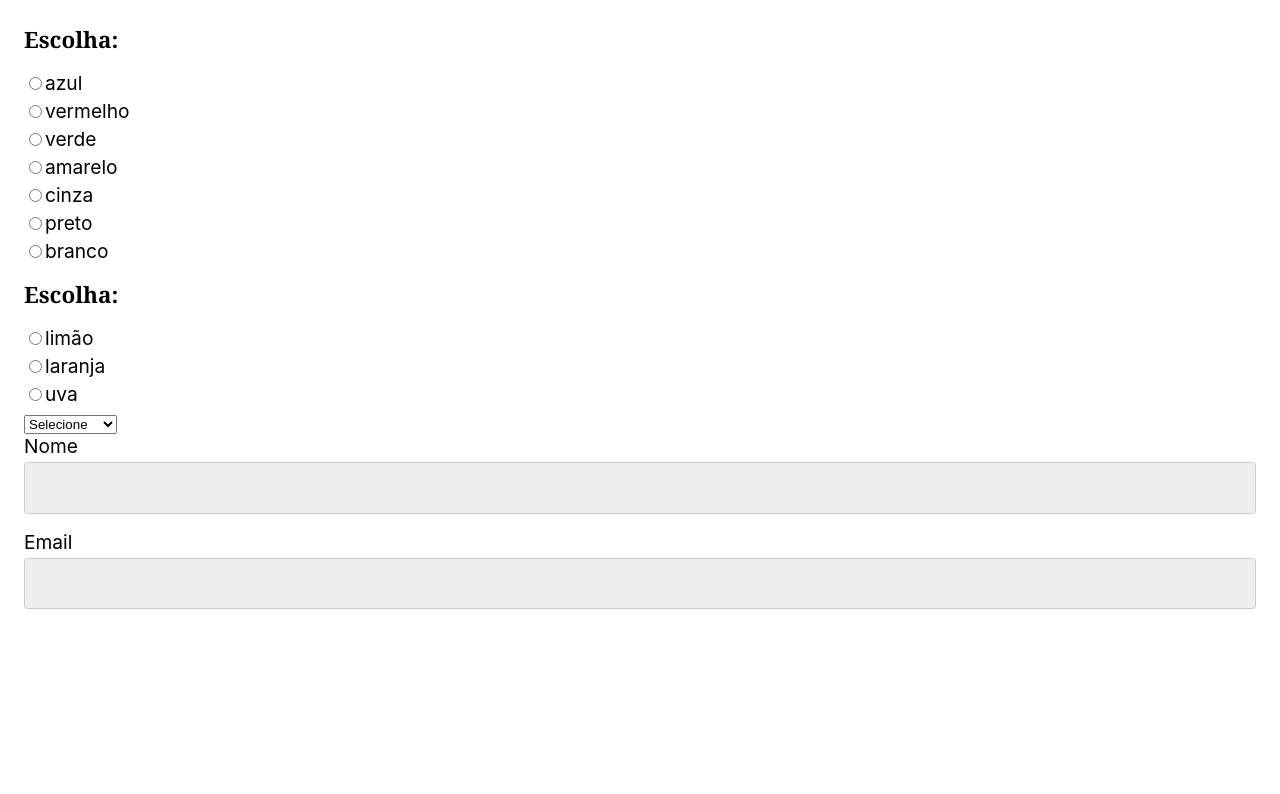
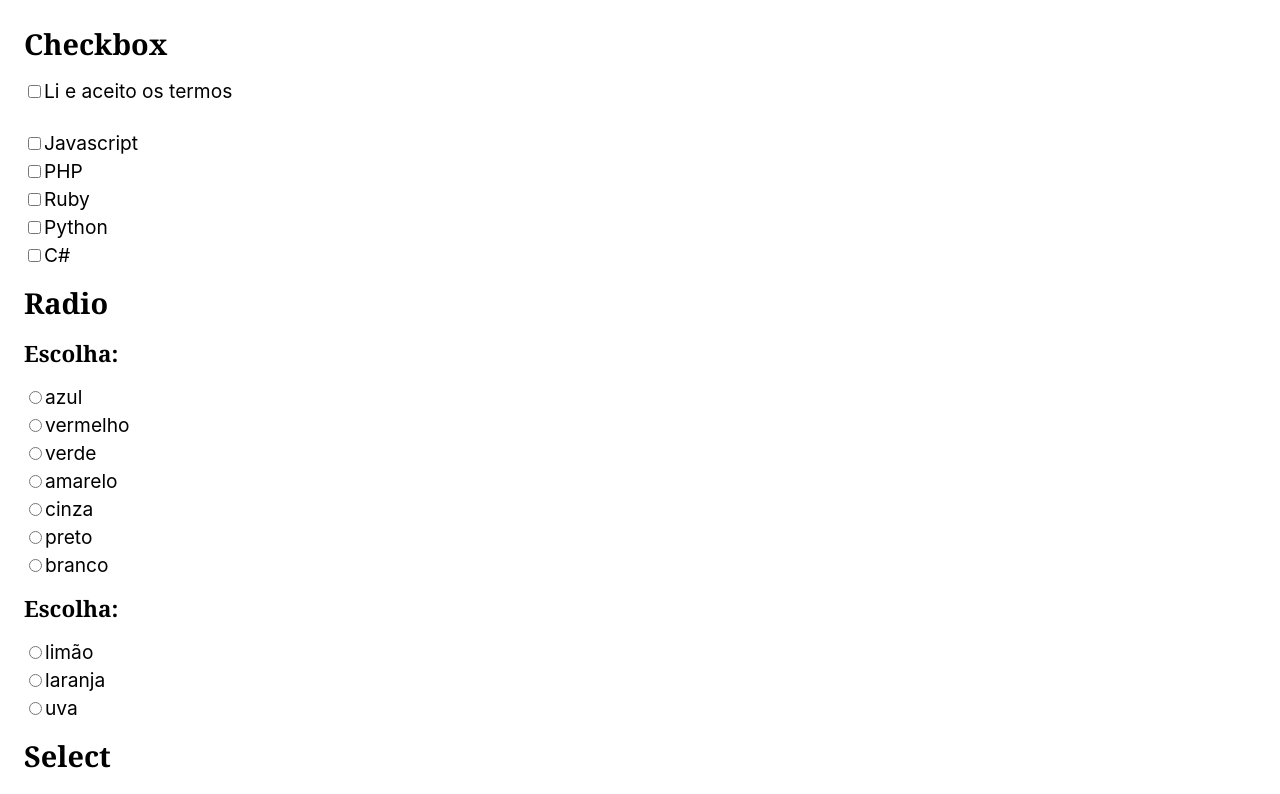
Before and after one commit to EdineiPinho/React-Tests, a React (Create React App) app: page / in a window 1280 px wide. Shown: the top 794 px of the page. Built offline with nearby package versions, Linux system fonts and the light colour scheme.

Commit message:
:sparkles: feat(Checkbox1.js): Created a component checkbox such may be used in future projects

```diff
--- a/src/App.js
+++ b/src/App.js
@@ -2,6 +2,7 @@ import React from 'react'
 import Select1 from './FormComponents/Select1'
 import Input1 from './FormComponents/Input1'
 import Radio1 from './FormComponents/Radio1';
+import Checkbox1 from './FormComponents/Checkbox1';
 
 const App = () => {
   const [nome, setNome] = React.useState('');
@@ -9,11 +10,20 @@ const App = () => {
   const [produto, setProduto] = React.useState('');
   const [cor, setCor] = React.useState('');
   const [fruta, setFruta] = React.useState('');
+  const [linguagens, setLinguagens] = React.useState([]);
+  const [termo, setTermo] = React.useState([]);
   return (
     <>
+      <h2>Checkbox</h2>
+      <Checkbox1 options={["Li e aceito os termos"]} value={termo} setValue={setTermo} />
+      <br />
+      <Checkbox1 options={["Javascript", "PHP", "Ruby", "Python", "C#"]} value={linguagens} setValue={setLinguagens} />
+      <h2>Radio</h2>
       <Radio1 options={["azul", "vermelho", "verde", "amarelo", "cinza", "preto", "branco"]} name="name" value={cor} setValue={setCor} />
       <Radio1 options={["limão", "laranja", "uva"]} name="fruta" value={fruta} setValue={setFruta} />
+      <h2>Select</h2>
       <Select1 options={['smartphone', 'tablet']} value={produto} setValue={setProduto} />
+      <h2>Tipo Texo</h2>
       <Input1 id="nome" label="Nome" type="text" value={nome} setValue={setNome} required />
       <Input1 id="email" label="Email" type="email" value={email} setValue={setEmail} />
     </>
--- /dev/null
+++ b/src/FormComponents/Checkbox1.js
@@ -0,0 +1,30 @@
+import React from 'react'
+
+const Checkbox1 = ({ options, value, setValue }) => {
+  function handleChange({ target }) {
+    if (target.checked) {
+      setValue([...value, target.value])
+    } else {
+      setValue(value.filter((itemValue) => itemValue !== target.value));
+    }
+  }
+  return (
+    <>
+      {
+        options.map((option) => (
+          <label key={option}>
+            <input
+              type='checkbox'
+              value={option}
+              checked={value.includes(option)}
+              onChange={handleChange}
+            />
+            {option}
+          </label >
+        ))
+      }
+    </>
+  )
+}
+
+export default Checkbox1
```
